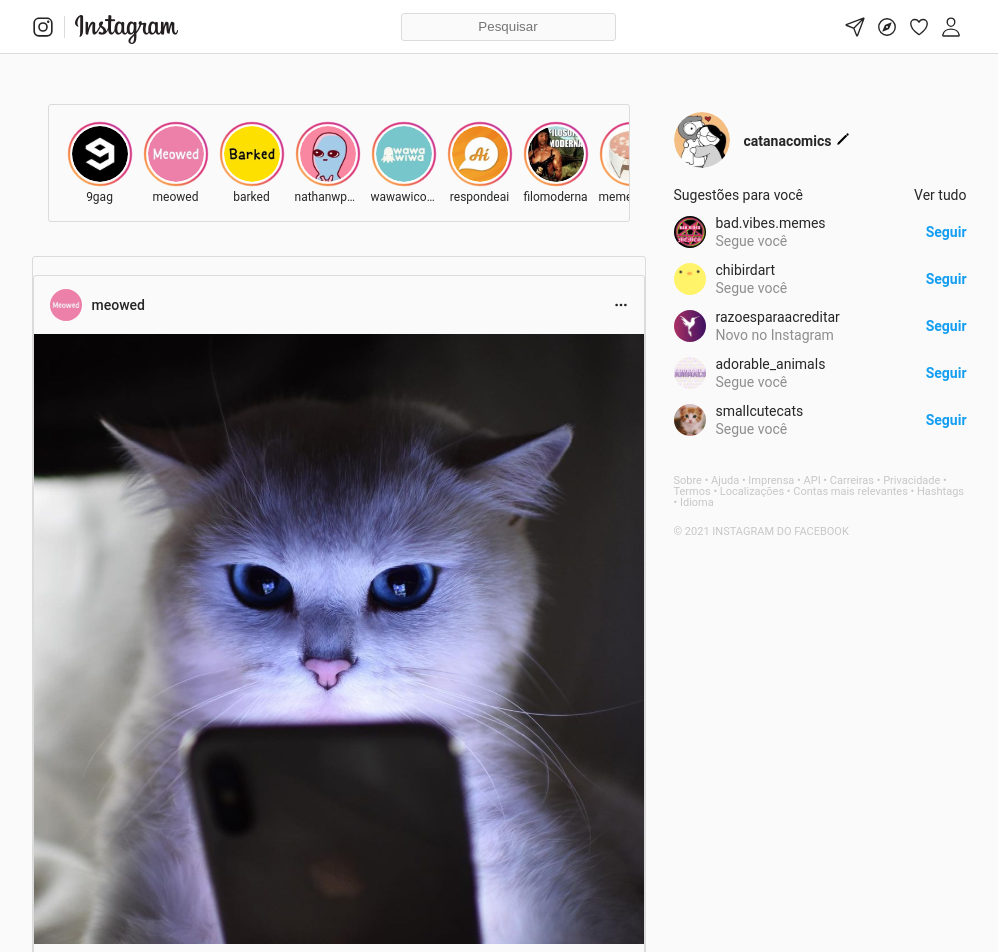
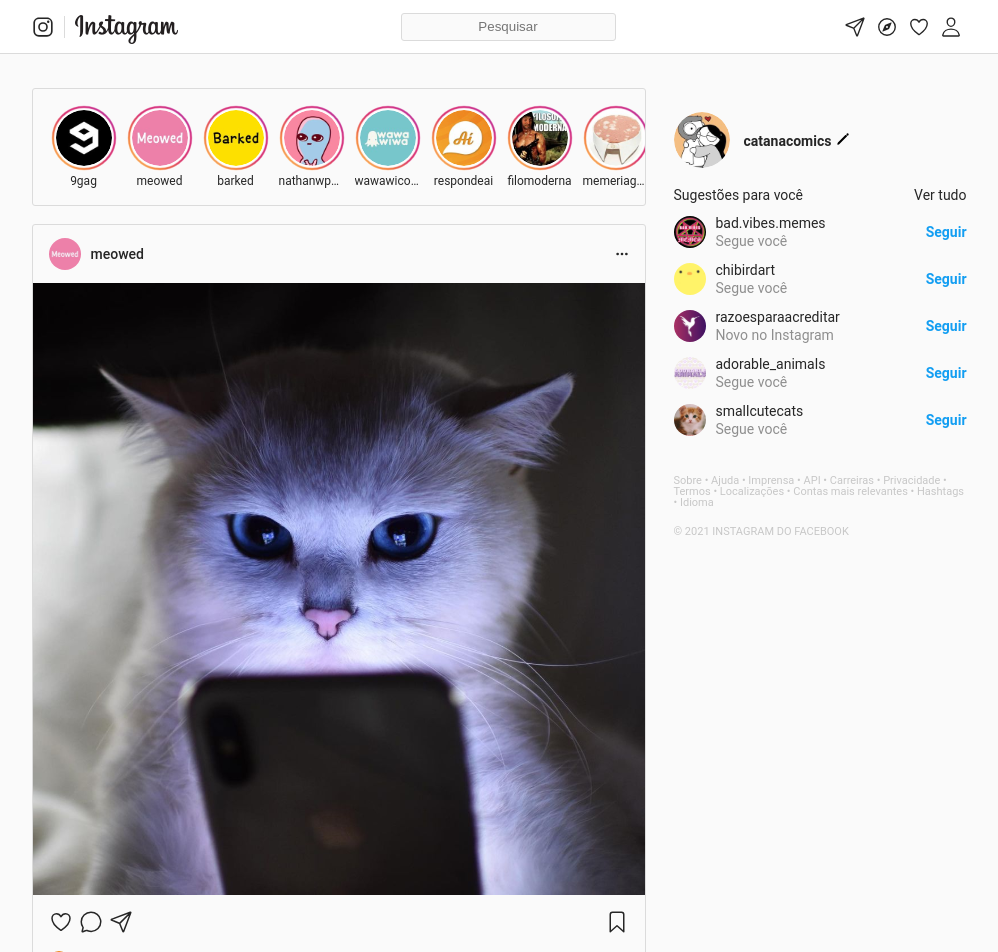
Before and after one commit to andersonDnz/Instagram-React-Driven, a React (Create React App) app: page / in a window 1280 px wide. Shown: the top 952 px of the page, without its empty margins (141-1139 px from the left). Built offline with nearby package versions, Linux system fonts and the light colour scheme.

Commit message:
feat:criando componente post.js

```diff
--- /dev/null
+++ b/src/components/Post.js
@@ -0,0 +1,79 @@
+import React, { useState } from 'react';
+
+import { IonIcon } from '@ionic/react';
+
+
+
+import styles from "./Posts.module.css";
+
+import {
+  heartOutline,
+  heart,
+  chatbubbleOutline,
+  paperPlaneOutline,
+  bookmarkOutline,
+  bookmark,
+  ellipsisHorizontal,
+} from 'ionicons/icons';
+
+export default function Post({ post }) {
+  const [liked, setLiked] = useState(false);
+  const [saved, setSaved] = useState(false);
+  const [likes, setLikes] = useState(post.likes);
+
+  function toggleLike(byImage = false) {
+    if (liked && byImage) return;
+    if (liked) {
+      setLikes(likes - 1);
+      setLiked(false);
+    } else {
+      setLikes(likes + 1);
+      setLiked(true);
+    }
+  }
+
+  return (
+    <div className={styles.post}>
+      <div className={styles.topo}>
+        <div className={styles.usuario}>
+          <img src={post.userImg} alt={post.user} />
+          {post.user}
+        </div>
+        <div className={styles.acoes}>
+          <IonIcon icon={ellipsisHorizontal} />
+        </div>
+      </div>
+
+      <div className={styles.conteudo} onClick={() => toggleLike(true)}>
+        <img src={post.contentImg} alt="conteudo" />
+      </div>
+
+      <div className={styles.fundo}>
+        <div className={styles.acoes}>
+          <div>
+            <IonIcon
+              icon={liked ? heart : heartOutline}
+              color={liked ? 'danger' : ''}
+              onClick={toggleLike}
+            />
+            <IonIcon icon={chatbubbleOutline} />
+            <IonIcon icon={paperPlaneOutline} />
+          </div>
+          <div>
+            <IonIcon
+              icon={saved ? bookmark : bookmarkOutline}
+              onClick={() => setSaved(!saved)}
+            />
+          </div>
+        </div>
+
+        <div className={styles.curtidas}>
+          <img src={post.likedByImg} alt={post.likedBy} />
+          <div className={styles.texto}>
+            Curtido por <strong>{post.likedBy}</strong> e <strong>outras {likes.toLocaleString()} pessoas</strong>
+          </div>
+        </div>
+      </div>
+    </div>
+  );
+}
--- a/src/components/Posts.jsx
+++ b/src/components/Posts.jsx
@@ -1,13 +1,5 @@
-import React from 'react';
-import styles from "./Posts.module.css";
-import { IonIcon } from '@ionic/react';
-import {
-  ellipsisHorizontal,
-  heartOutline,
-  chatbubbleOutline,
-  paperPlaneOutline,
-  bookmarkOutline,
-} from 'ionicons/icons';
+import Post from './Post';
+
 
 import meowed from '../../src/assets/img/meowed.svg';
 import gatoTelefone from '../../src/assets/img/gato-telefone.svg';
@@ -16,73 +8,39 @@ import barked from '../../src/assets/img/barked.svg';
 import dog from '../../src/assets/img/dog.svg';
 import adorableAnimals from '../../src/assets/img/adorable_animals.svg';
 
-export default function Posts() {
-  const posts = [
+const postsData = [
   {
-      usuario: "meowed",
-      avatar: meowed,
-      imagem: gatoTelefone,
-      curtidoPor: "respondeai",
-      avatarCurtida: respondeai,
-      outrasCurtidas: "101.523"
+    user: 'meowed',
+    userImg: meowed,
+    contentImg: gatoTelefone,
+    likedBy: 'respondeai',
+    likedByImg: respondeai,
+    likes: 101523
   },
   {
-      usuario: "barked",
-      avatar: barked,
-      imagem: dog,
-      curtidoPor: "adorable_animals",
-      avatarCurtida: adorableAnimals,
-      outrasCurtidas: "99.159"
+    user: 'barked',
+    userImg: barked,
+    contentImg: dog,
+    likedBy: 'adorable_animals',
+    likedByImg: adorableAnimals,
+    likes: 99159
   },
   {
-      usuario: "meowed",
-      avatar: meowed,
-      imagem: gatoTelefone,
-      curtidoPor: "respondeai",
-      avatarCurtida: respondeai,
-      outrasCurtidas: "101.523"
+    user: 'meowed',
+    userImg: meowed,
+    contentImg: gatoTelefone,
+    likedBy: 'respondeai',
+    likedByImg: respondeai,
+    likes: 101523
   }
 ];
 
+export default function Posts() {
   return (
-    <div className={styles.post}>
-      {posts.map((post) =>
-        <div className={styles.post}>
-          <div className={styles.topo}>
-            <div className={styles.usuario}>
-              <img src={post.avatar} alt={post.usuario} />
-              {post.usuario}
-            </div>
-            <div className={styles.acoes}>
-              <IonIcon icon={ellipsisHorizontal} />
-            </div>
-          </div>
-
-          <div className={styles.conteudo}>
-            <img src={post.imagem} alt="conteúdo" />
-          </div>
-
-          <div className={styles.fundo}>
-            <div className={styles.acoes}>
     <div>
-                <IonIcon icon={heartOutline} />
-                <IonIcon icon={chatbubbleOutline} />
-                <IonIcon icon={paperPlaneOutline} />
-              </div>
-              <div>
-                <IonIcon icon={bookmarkOutline} />
-              </div>
-            </div>
-
-            <div className={styles.curtidas}>
-              <img src={post.avatarCurtida} alt={post.curtidoPor} />
-              <div className={styles.texto}>
-                Curtido por <strong>{post.curtidoPor}</strong> e <strong>outras {post.outrasCurtidas} pessoas</strong>
-              </div>
-            </div>
-          </div>
-        </div>
-      )}
+      {postsData.map((post, index) => (
+        <Post key={index} post={post} />
+      ))}
     </div>
   );
 }
--- a/src/components/Stories.module.css
+++ b/src/components/Stories.module.css
@@ -1,10 +1,3 @@
-.container {
-  position: relative;
-  width: 100%;
-  padding: 16px;
-  box-sizing: border-box;
-}
-
 .stories {
   display: flex;
   align-items: center;
```
Lines whose indentation alone changed are shown as unchanged.
